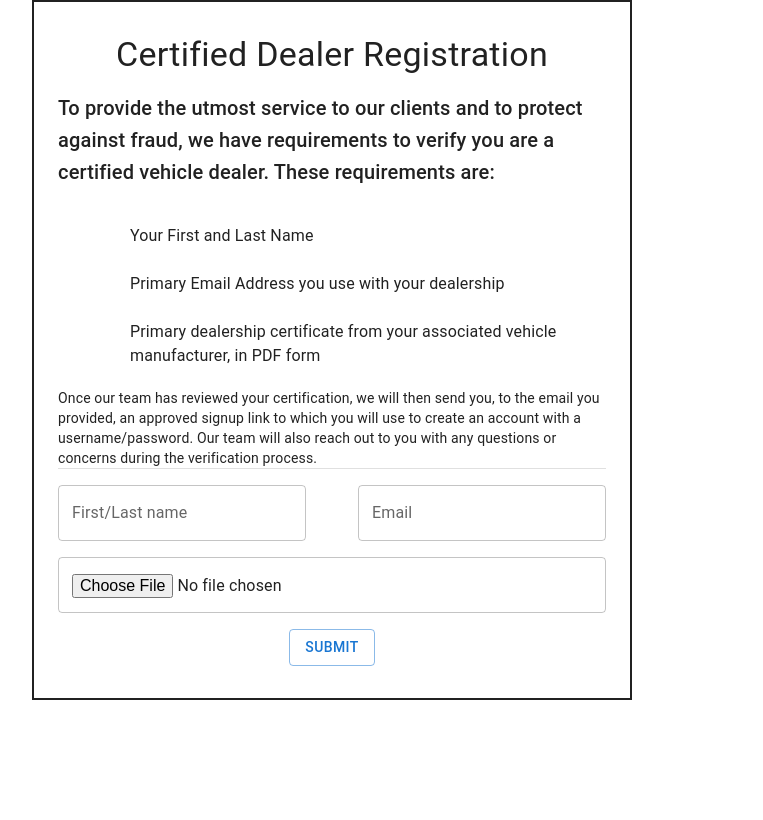
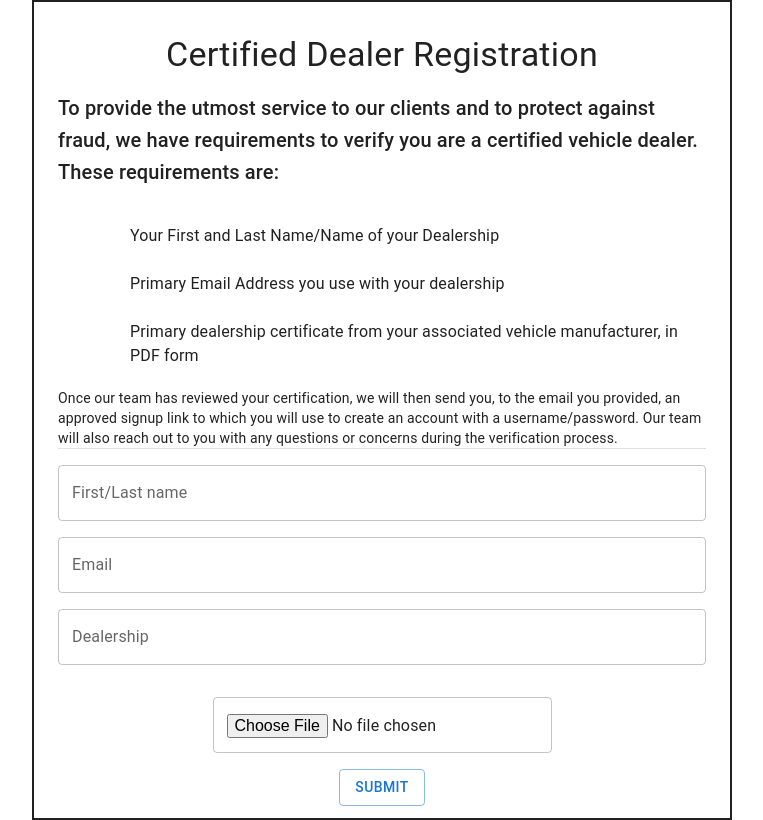
Before and after one commit to jrapich/sign-on-component, a React (Vite) app: page / in a window 1280 px wide. Shown: the whole page, without its empty margins (32-795 px from the left). Built offline with nearby package versions, Linux system fonts and the light colour scheme.

Commit message:
added dealership text field, adjusted spacing of text fields

```diff
--- a/src/pages/SignUp.jsx
+++ b/src/pages/SignUp.jsx
@@ -57,8 +57,8 @@ export default function SignUp() {
         borderBottom: 2,
         p: 0,
         m: 0,
-        height: 700,
-        width: 600,
+        height: 820,
+        width: 700,
       }}
     >
       <Container>
@@ -90,7 +90,7 @@ export default function SignUp() {
             <ListItem disablePadding>
               <ListItemButton>
                 <ListItemIcon>{/* icon here */}</ListItemIcon>
-                <ListItemText primary="Your First and Last Name" />
+                <ListItemText primary="Your First and Last Name/Name of your Dealership" />
               </ListItemButton>
             </ListItem>
             <ListItem disablePadding>
@@ -108,12 +108,14 @@ export default function SignUp() {
           </List>
         </Box>
         <Box sx={flexCenter}>
-            <Typography variant="body2">
-              Once our team has reviewed your certification, we will then send you, to the email you provided,
-              an approved signup link to which you will use to create an account with a username/password.
-              Our team will also reach out to you with any questions or concerns during the verification process.
-            </Typography>
-          </Box>
+          <Typography variant="body2">
+            Once our team has reviewed your certification, we will then send
+            you, to the email you provided, an approved signup link to which you
+            will use to create an account with a username/password. Our team
+            will also reach out to you with any questions or concerns during the
+            verification process.
+          </Typography>
+        </Box>
         <Divider />
         <Container disableGutters maxWidth={false}>
           <Box sx={{ my: 2 }}>
@@ -121,16 +123,28 @@ export default function SignUp() {
               sx={{
                 pb: 2,
                 display: "flex",
-                justifyContent: "space-between",
+                flexDirection: "column",
               }}
             >
               {/* name */}
-              <TextField label={"First/Last name"} inputRef={nameRef} />
+              <TextField label={"First/Last name"} inputRef={nameRef} sx={{
+                mb: 2,
+              }} />
               {/* email */}
-              <TextField label={"Email"} inputRef={emailRef} />
+              <TextField label={"Email"} inputRef={emailRef} sx={{
+                mb: 2,
+              }} />
+              {/* dealership */}
+              <TextField
+                sx={{
+                  mb: 2,
+                }}
+                label={"Dealership"}
+                inputRef={pdfRef}
+              />
             </Box>
-            <Box>
-              <TextField inputRef={pdfRef} type="file" fullWidth />
+            <Box sx={flexCenter}>
+              <TextField inputRef={pdfRef} type="file" />
             </Box>
           </Box>
           <Box sx={flexCenter}>
```
